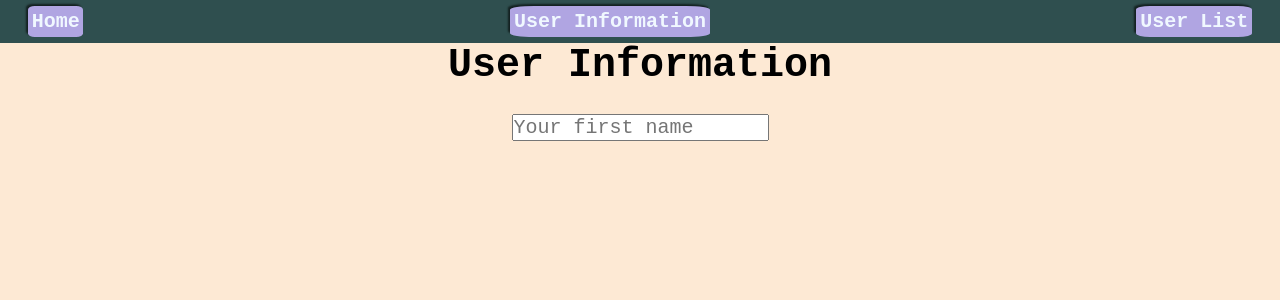
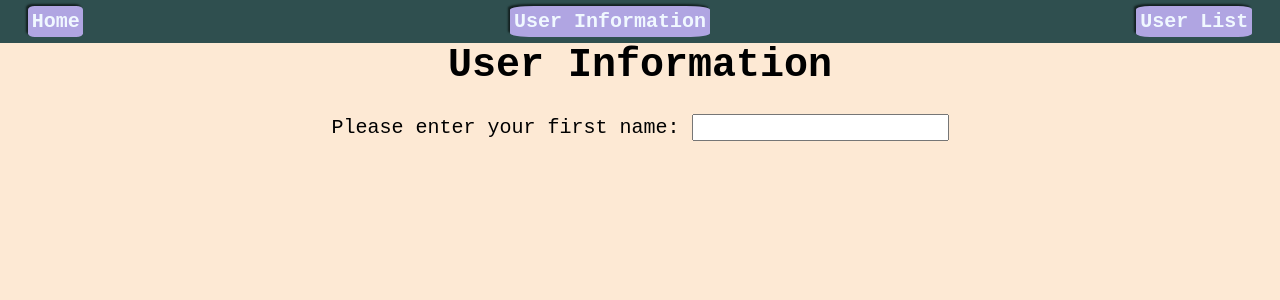
Before and after one commit to dEhiN/CBCDiploma--FSWAD, a React (Vite) app in the folder Module7_MEAN_Stack/assignments/1/code/assignment_one/: page /userinfoform in a window 1280 px wide. Shown: the top 300 px of the page. Built offline with nearby package versions, Linux system fonts and the light colour scheme; the HTML template or start-up script is replaced by a standard one; a web font is replaced by a local one.

Commit message:
Refactored UserInfoFormPage to use the new FormInputElement component

```diff
--- a/Module7_MEAN_Stack/assignments/1/code/assignment_one/src/components/FormInputElement.jsx
+++ b/Module7_MEAN_Stack/assignments/1/code/assignment_one/src/components/FormInputElement.jsx
@@ -9,7 +9,7 @@
  * @param {string} props.inputPlaceholder - The placeholder text (if any) to specify for the input field.
  * @param {string} props.id - The id for the input field. This will also be used as the "for" attribute of the associated label element.
  * @param {string} props.labelText - The label text to display.
- * @returns {JSX.Element} The rendered input form element.
+ * @returns {JSX.Element} The rendered input form element together with its label.
  */
 function FormInputElement(props) {
 	return (
--- a/Module7_MEAN_Stack/assignments/1/code/assignment_one/src/pages/UserInfoFormPage.jsx
+++ b/Module7_MEAN_Stack/assignments/1/code/assignment_one/src/pages/UserInfoFormPage.jsx
@@ -1,10 +1,11 @@
 /** This component will act as the User Information Form page. */
 
 /** React-specific import */
-import { useState, useEffect } from "react";
+import { useState } from "react";
 
 /** Custom component imports */
 import HeadingLevelOne from "../components/HeadingLevelOne";
+import FormInputElement from "../components/FormInputElement";
 
 /**
  * This component function creates the User Information form page. That is, a page with a form for users to fill out. The data is then validated and sent to an Express server for storage in a database. This component acts as the counterpart to the UserListPage component.
@@ -14,18 +15,14 @@ import HeadingLevelOne from "../components/HeadingLevelOne";
 function UserInfoFormPage() {
 	// An object to store the form data
 	const [userInfo, setUserInfo] = useState({
-		first_name: "",
-		last_name: "",
+		firstName: "",
+		lastName: "",
 		email: "",
 		company: "",
 		role: "",
-		birth_date: Date,
+		birthDate: Date,
 		age: 0,
 	});
-
-	useEffect(() => {
-		console.log(userInfo);
-	}, [userInfo]);
 
 	/**
 	 * This function updates the values for the userInfo object every time a user enters data into one of the form fields.
@@ -44,12 +41,13 @@ function UserInfoFormPage() {
 		<>
 			<HeadingLevelOne text="User Information" />
 			<form>
-				<input
-					type="text"
-					name="first_name"
-					placeholder="Your first name"
-					onChange={updateValues}
-				></input>
+				<FormInputElement
+					inputType="text"
+					inputName="firstName"
+					inputPlaceholder=""
+					id="firstName"
+					labelText="Please enter your first name: "
+				/>
 			</form>
 		</>
 	);
```
